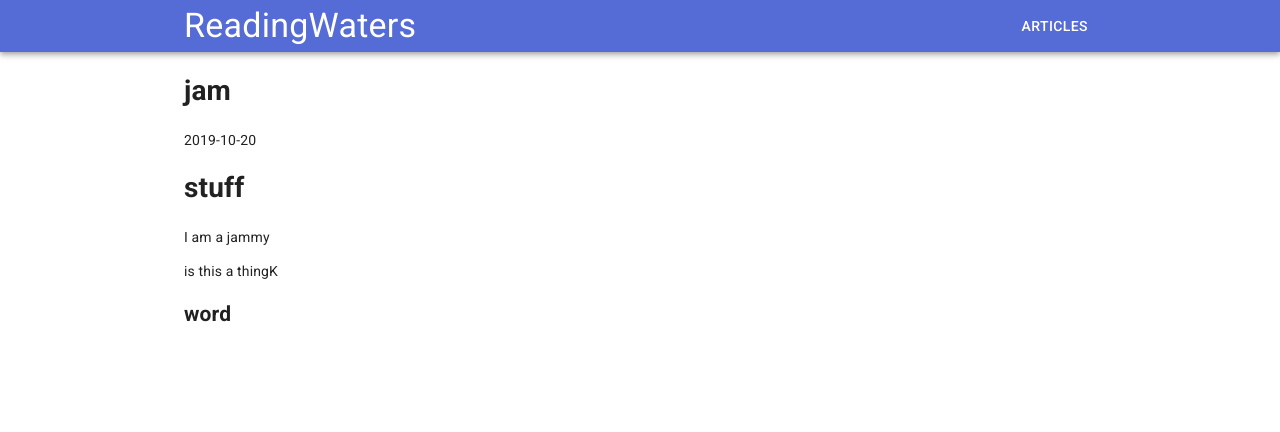
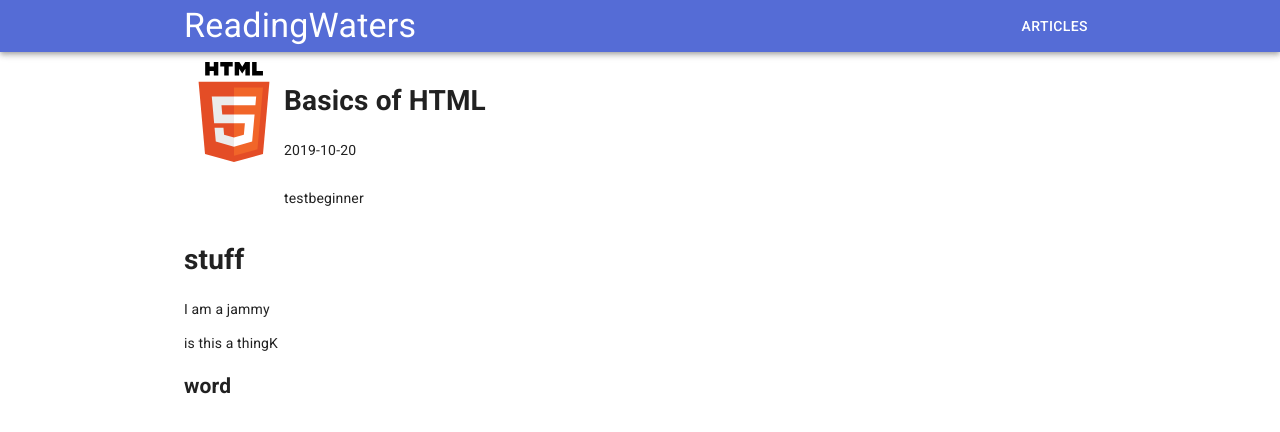
Before and after one commit to keith-waters/readingwaters.com, a Next.js app: page /articles/jam in a window 1280 px wide. Shown: the top 432 px of the page. Built offline with nearby package versions, Linux system fonts and the light colour scheme.

Commit message:
Create Metadata component

```diff
--- a/pages/articles/jam.mdx
+++ b/pages/articles/jam.mdx
@@ -1,7 +1,13 @@
-export const publishDate = '2019-10-20';
+import Metadata from '../../src/Metadata';
+export const metadata = {
+  title: 'Basics of HTML',
+  publishDate: '2019-10-20',
+  logoSrc: '/HTML5_Logo.svg',
+  logoAlt: 'HTML5',
+  tags: ['test', 'beginner'],
+}
 
-<h1>jam</h1>
-<p>{publishDate}</p>
+<Metadata metadata={metadata} />
 
 # stuff
 
--- /dev/null
+++ b/src/Metadata.js
@@ -0,0 +1,19 @@
+const Metadata = ({metadata}) => {
+  const {title, logoSrc, logoAlt, publishDate, tags} = metadata;
+  return (
+    <div style={{display: "flex"}}>
+      <img src={logoSrc} alt={logoAlt} height="100px" width="100px" />
+      <div>
+        <h1>{title}</h1>
+        <p>{publishDate}</p>
+        <div style={{display: "flex"}}>
+          {
+            tags.map(tag => <p>{tag}</p>)
+          }
+        </div>
+      </div>
+    </div>
+  );
+}
+
+export default Metadata;
```
Also changed, not shown: public/HTML5_Logo.svg (added).
